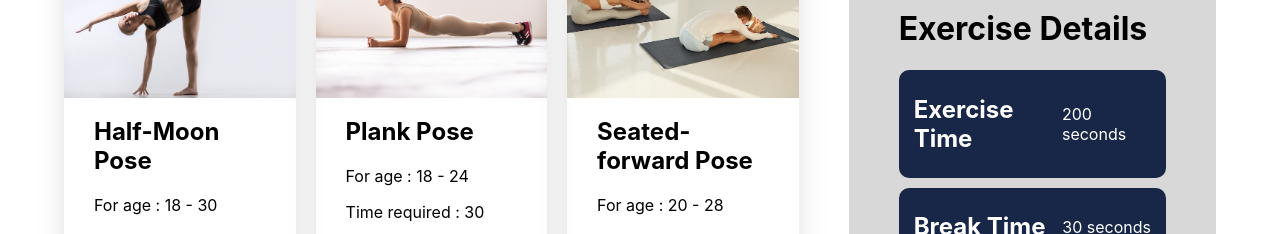
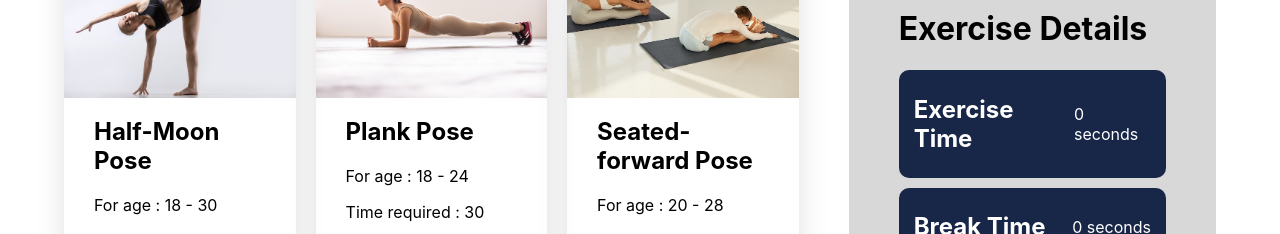
Before and after one commit to nusrat-git/yoga-meditation, a React (Create React App) app: page / in a window 1280 px wide. Shown: the part 718-952 px from the top of the page. Built offline with nearby package versions, Linux system fonts and the light colour scheme.

Commit message:
break time fixed

```diff
--- a/src/components/Details/Details.css
+++ b/src/components/Details/Details.css
@@ -26,6 +26,18 @@
     background-color: #D2D79F;
 }
 
+.exercise-time,
+.break-time {
+    background-color: #182747;
+    padding: 5px 15px;
+    margin-bottom: 10px;
+    border-radius: 10px;
+    color: white;
+    display: flex;
+    justify-content: space-between;
+    align-items: center;
+}
+
 .complete-btn {
     width: 100%;
     margin-top: 20px;
@@ -41,5 +53,5 @@
 }
 
 .complete-btn:hover {
-    background-color: #42855B;
+    background-color: #D2D79F;
 }
--- a/src/components/Details/Details.js
+++ b/src/components/Details/Details.js
@@ -1,8 +1,26 @@
-import React from 'react';
-import ExerciseDetails from '../ExerciseDetails/ExerciseDetails';
+import React, { useState } from 'react';
 import './Details.css';
 
-const Details = () => {
+const Details = ({ newActivityDetail }) => {
+
+    let totalTime = 0;
+
+    for (const activity of newActivityDetail) {
+        totalTime = totalTime + activity.time;
+    }
+
+    const [breakTime, setBreakTime]= useState(0)
+
+    // let breakTime = 0;
+
+    const selectBreak = timeValue => {
+
+        const newBreakTime = timeValue;
+        setBreakTime(newBreakTime);
+        console.log(newBreakTime);
+
+    }
+
     return (
         <div className='details'>
             <div className='profile'>
@@ -31,15 +49,26 @@ const Details = () => {
             <div className='break'>
                 <h1>Add a break</h1>
                 <div>
-                    <button className='break-btn'>10s</button>
-                    <button className='break-btn'>20s</button>
-                    <button className='break-btn'>30s</button>
-                    <button className='break-btn'>40s</button>
-                    <button className='break-btn'>50s</button>
+                    <button className='break-btn' onClick={() => selectBreak(10)}>10s</button>
+                    <button className='break-btn' onClick={() => selectBreak(20)}>20s</button>
+                    <button className='break-btn' onClick={() => selectBreak(30)}>30s</button>
+                    <button className='break-btn' onClick={() => selectBreak(40)}>40s</button>
+                    <button className='break-btn' onClick={() => selectBreak(50)}>50s</button>
                 </div>
             </div>
+            {/* <div>
+                <ExerciseDetails></ExerciseDetails>
+            </div> */}
             <div>
-                <ExerciseDetails></ExerciseDetails>
+                <h1>Exercise Details</h1>
+                <div className='exercise-time'>
+                    <h2>Exercise Time</h2>
+                    <p>{totalTime} seconds</p>
+                </div>
+                <div className='break-time'>
+                    <h2>Break Time</h2>
+                    <p> {breakTime} seconds</p>
+                </div>
             </div>
             <button className='complete-btn'>Activity Completed</button>
         </div>
--- a/src/components/ExerciseDetails/ExerciseDetails.css
+++ /dev/null
@@ -1,10 +0,0 @@
-.exercise-time, .break-time{
-    background-color: #182747  ;
-    padding: 5px 15px;
-    margin-bottom: 10px;
-    border-radius: 10px;
-    color: white;
-    display: flex;
-    justify-content: space-between;
-    align-items: center;
-}
--- a/src/components/ExerciseDetails/ExerciseDetails.js
+++ /dev/null
@@ -1,20 +0,0 @@
-import React from 'react';
-import './ExerciseDetails.css';
-
-const ExerciseDetails = () => {
-    return (
-        <div>
-            <h1>Exercise Details</h1>
-            <div className='exercise-time'>
-                <h2>Exercise Time</h2>
-                <p>200 seconds</p>
-            </div>
-            <div className='break-time'>
-                <h2>Break Time</h2>
-                <p>30 seconds</p>
-            </div>
-        </div>
-    );
-};
-
-export default ExerciseDetails;
--- a/src/components/Meditation/Meditation.js
+++ b/src/components/Meditation/Meditation.js
@@ -17,9 +17,10 @@ const Meditation = () => {
     }, [])
 
     const selectActivity = activity => {
-        const newActivityDetail = [...activityDetail, activity]
-        setActivityDetail(newActivityDetail)
-        // console.log(newActivityDetail.length, newActivityDetail);
+
+        const newActivityDetail = [...activityDetail, activity];
+        setActivityDetail(newActivityDetail);
+
     }
 
     return (
@@ -43,7 +44,7 @@ const Meditation = () => {
                 </div>
 
                 <div className='detail-bg'>
-                    <Details></Details>
+                    <Details newActivityDetail={activityDetail}></Details>
                 </div>
 
             </div>
```
